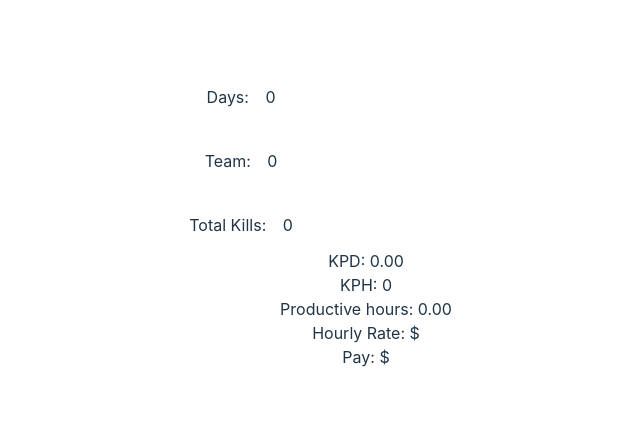
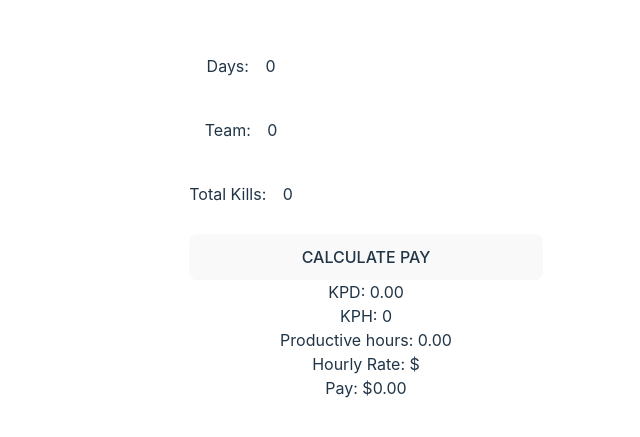
Before and after one commit to Chukwuebuka98/NexQuant, a React (Vite) app: page / in a window 1280 px wide. Shown: the part 179-616 px from the top of the page, without its empty margins (274-914 px from the left). Built offline with nearby package versions, Linux system fonts and the light colour scheme.

Commit message:
Added the calculate pay button funtion to calculate the total pay

```diff
--- a/src/components/Data.jsx
+++ b/src/components/Data.jsx
@@ -10,15 +10,13 @@ const Data = () => {
   const [killsPerHour, setKillsPerHour] = useState(0);
   const [productiveHours, setProductiveHours] = useState(0);
   const [hourlyRate, setHourlyRate] = useState("");
+  const [finalPay, setFinalPay] = useState(0);
 
   const dailyHoursExpected = 10;
 
-  console.log(payScales);
-
-  useEffect(() => {
+  const calculatePay = () => {
     if (numOfDays > 0 && numOfTeams > 0 && totalNumOfKills > 0) {
       const numberOfKillsPerDay = totalNumOfKills / numOfDays;
-      // const flooredKillsPerDay = customFloor(numberOfKillsPerDay);
       setKillsPerDay(numberOfKillsPerDay);
 
       let numberOfKillsPerHour = numberOfKillsPerDay / dailyHoursExpected;
@@ -37,9 +35,34 @@ const Data = () => {
       const rate = payScales[teamSizeKey]?.[kpdKey] || "0";
       setHourlyRate(rate);
 
-      console.log("Hourly Rate:", rate);
+      setFinalPay(totalProductiveHours * rate);
     }
-  }, [totalNumOfKills, numOfDays, numOfTeams]);
+  };
+
+  // useEffect(() => {
+  //   if (numOfDays > 0 && numOfTeams > 0 && totalNumOfKills > 0) {
+  //     const numberOfKillsPerDay = totalNumOfKills / numOfDays;
+  //     setKillsPerDay(numberOfKillsPerDay);
+
+  //     let numberOfKillsPerHour = numberOfKillsPerDay / dailyHoursExpected;
+  //     if (numberOfKillsPerHour < numOfTeams) {
+  //       numberOfKillsPerHour = numOfTeams;
+  //     }
+  //     numberOfKillsPerHour = customFloor(numberOfKillsPerHour.toFixed(2));
+  //     setKillsPerHour(numberOfKillsPerHour);
+
+  //     const totalProductiveHours = totalNumOfKills / numberOfKillsPerHour;
+  //     setProductiveHours(totalProductiveHours);
+
+  //     // Get hourly rate based on killsPerDay and team size
+  //     const teamSizeKey = `${numOfTeams}man`;
+  //     const kpdKey = `kph-${numberOfKillsPerHour}`;
+  //     const rate = payScales[teamSizeKey]?.[kpdKey] || "0";
+  //     setHourlyRate(rate);
+
+  //     setFinalPay(totalProductiveHours * rate);
+  //   }
+  // }, [totalNumOfKills, numOfDays, numOfTeams]);
 
   return (
     <>
@@ -80,6 +103,8 @@ const Data = () => {
             className="p-3"
           />
         </div>
+
+        <button onClick={calculatePay}>CALCULATE PAY</button>
       </div>
 
       <div>
@@ -87,7 +112,7 @@ const Data = () => {
         <p>KPH: {killsPerHour}</p>
         <p>Productive hours: {productiveHours.toFixed(2)}</p>
         <p>Hourly Rate: ${hourlyRate}</p>
-        <p>Pay: $ </p>
+        <p>Pay: ${finalPay.toFixed(2)} </p>
       </div>
     </>
   );
```
